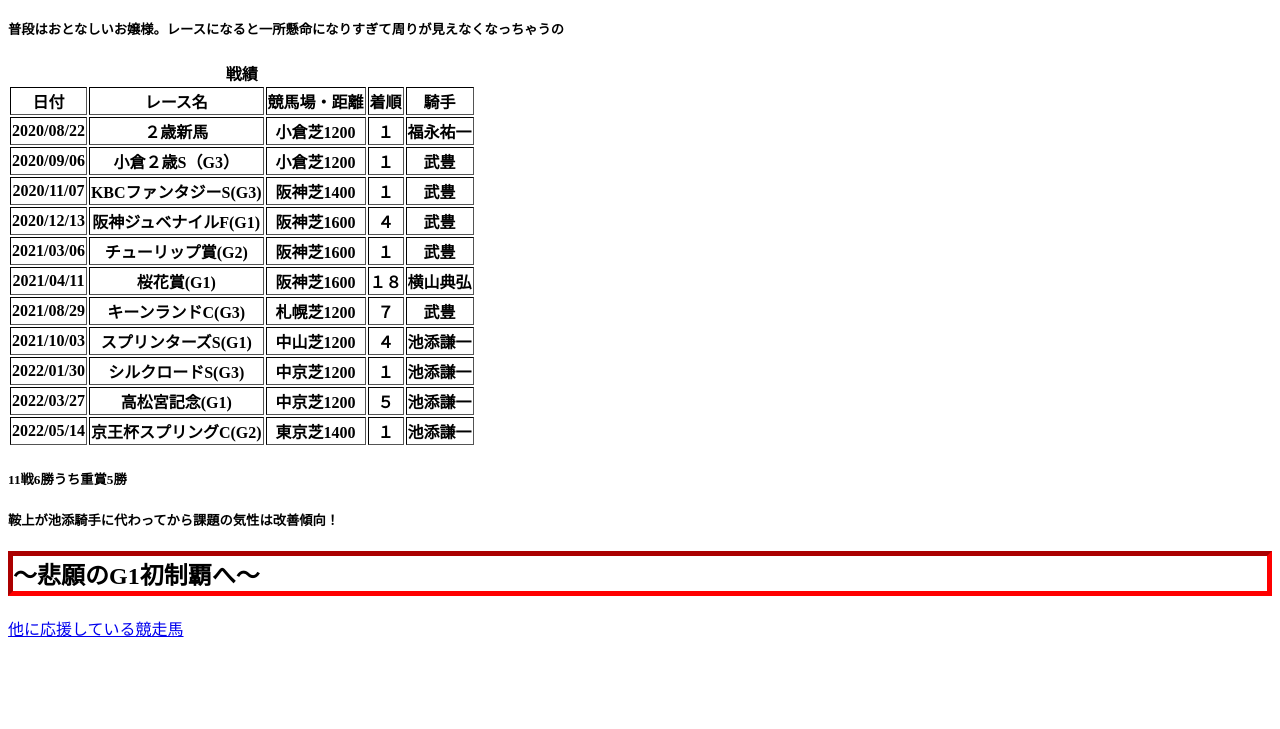
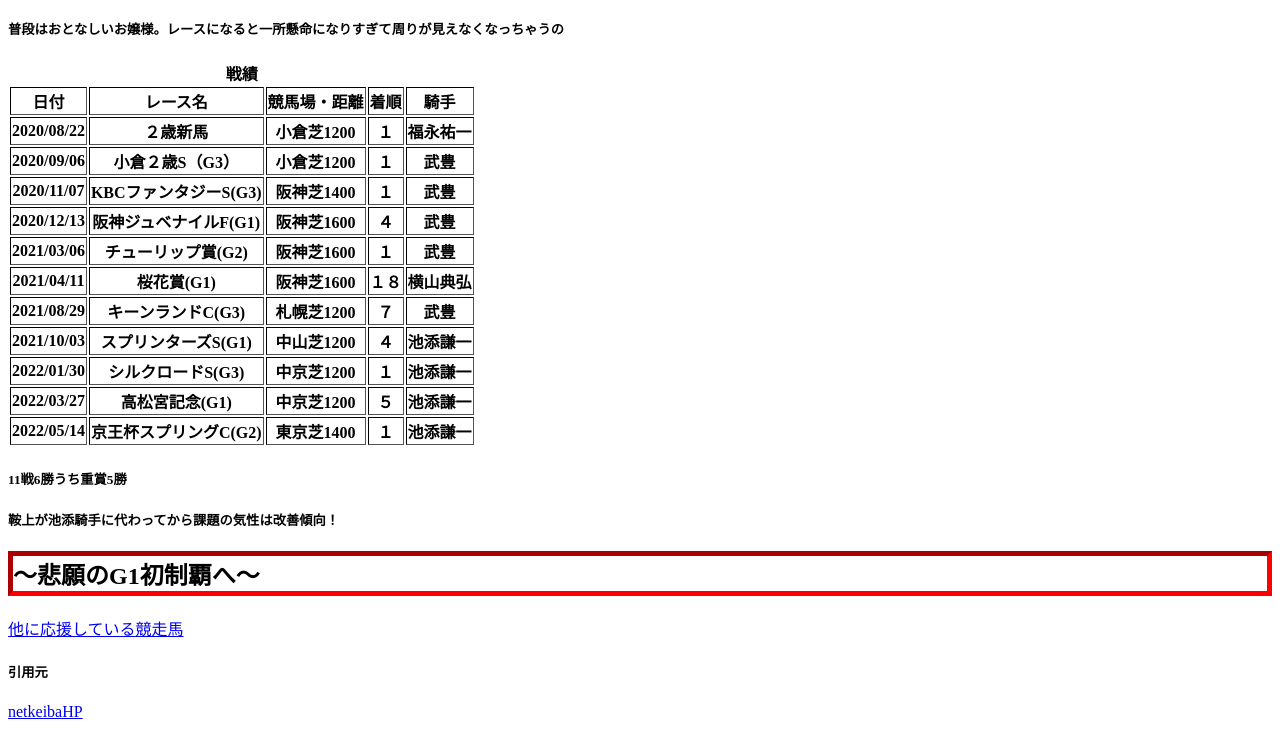
Before and after one commit to itosubaru/project, a plain HTML site: page index.html in a window 1280 px wide. Shown: the part 126-855 px from the top of the page. Before the commit the page ends 800 px from the top, so only its background shows below. Drawn offline with Linux system fonts and the light colour scheme.

Commit message:
Update index.html

```diff
--- a/index.html
+++ b/index.html
@@ -45,6 +45,8 @@
 <h2>～悲願のG1初制覇へ～</h2>
 
 <a href="a.html" target="_self">他に応援している競走馬</a>
+<h5>引用元</h5>
+<a href="https://www.netkeiba.com/" target="_blank">netkeibaHP</a>
 
 </body>
 </html>
```
